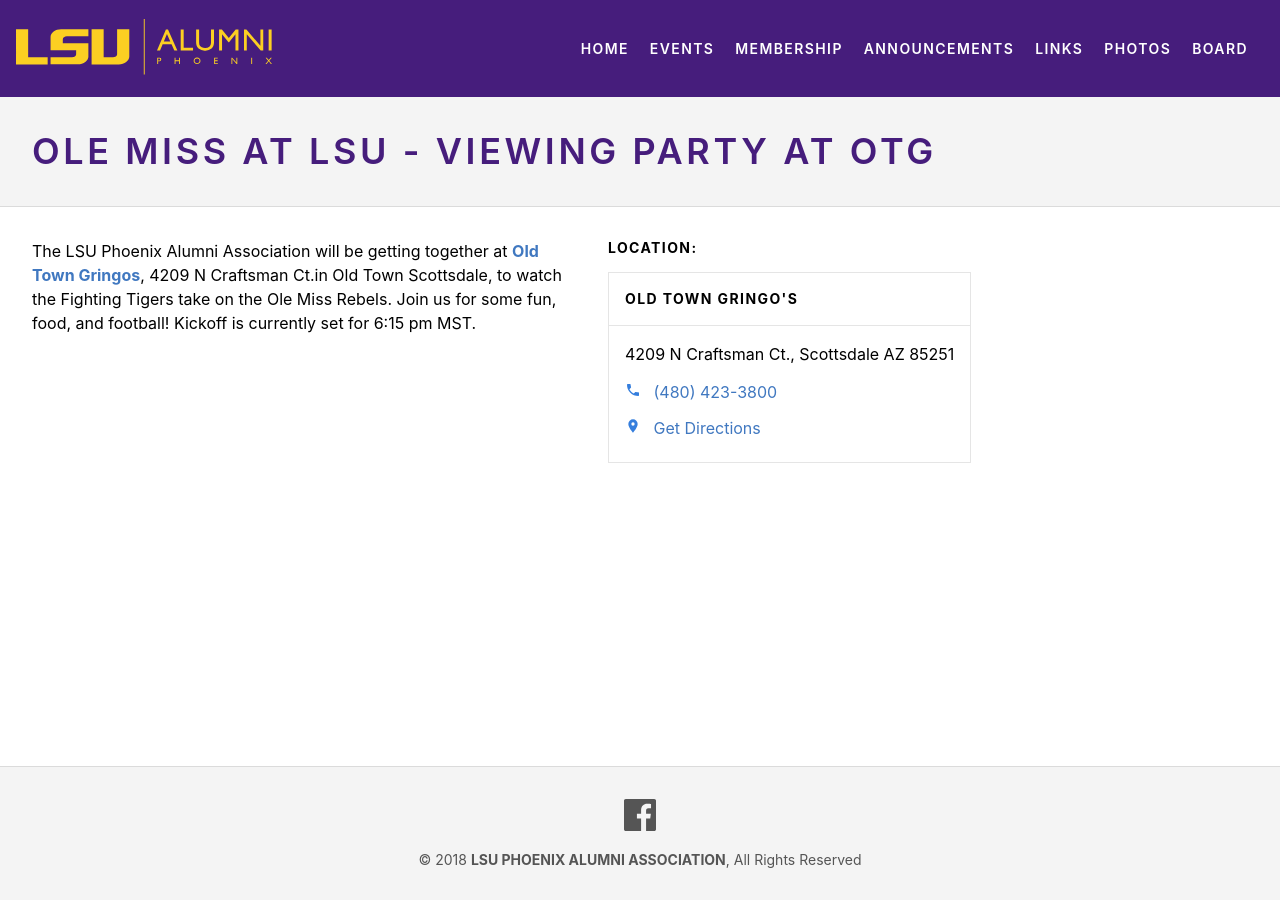
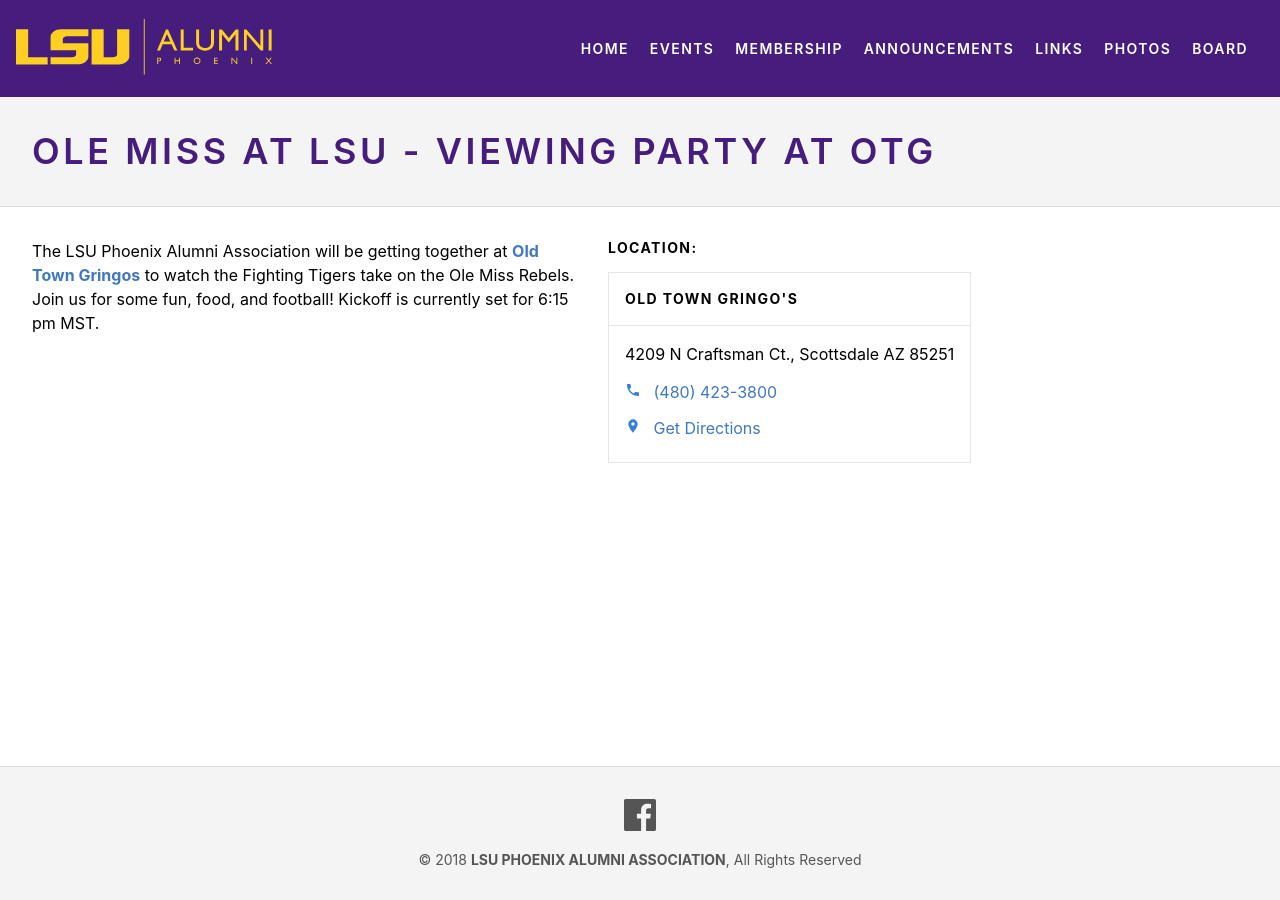
Before and after one commit to lsu-phoenix-alumni/lsu-phoenix-alumni.github.io, a Jekyll site: the page built from _events/ole-miss-at-lsu.markdown, in a window 1280 px wide. Built offline with Jekyll 4.4.1, drawn with Linux system fonts in a browser that asks for light colours.

Commit message:
Updated Ole Miss At Lsu

```diff
--- a/_events/ole-miss-at-lsu.markdown
+++ b/_events/ole-miss-at-lsu.markdown
@@ -9,4 +9,4 @@
 layout: event
 ---
 
-The LSU Phoenix Alumni Association will be getting together at [**Old Town Gringos**](http://www.oldtowngringos.com), 4209 N Craftsman Ct.in Old Town Scottsdale, to watch the Fighting Tigers take on the Ole Miss Rebels. Join us for some fun, food, and football! Kickoff is currently set for 6:15 pm MST.
+The LSU Phoenix Alumni Association will be getting together at [**Old Town Gringos**](http://www.oldtowngringos.com) to watch the Fighting Tigers take on the Ole Miss Rebels. Join us for some fun, food, and football! Kickoff is currently set for 6:15 pm MST.
```
